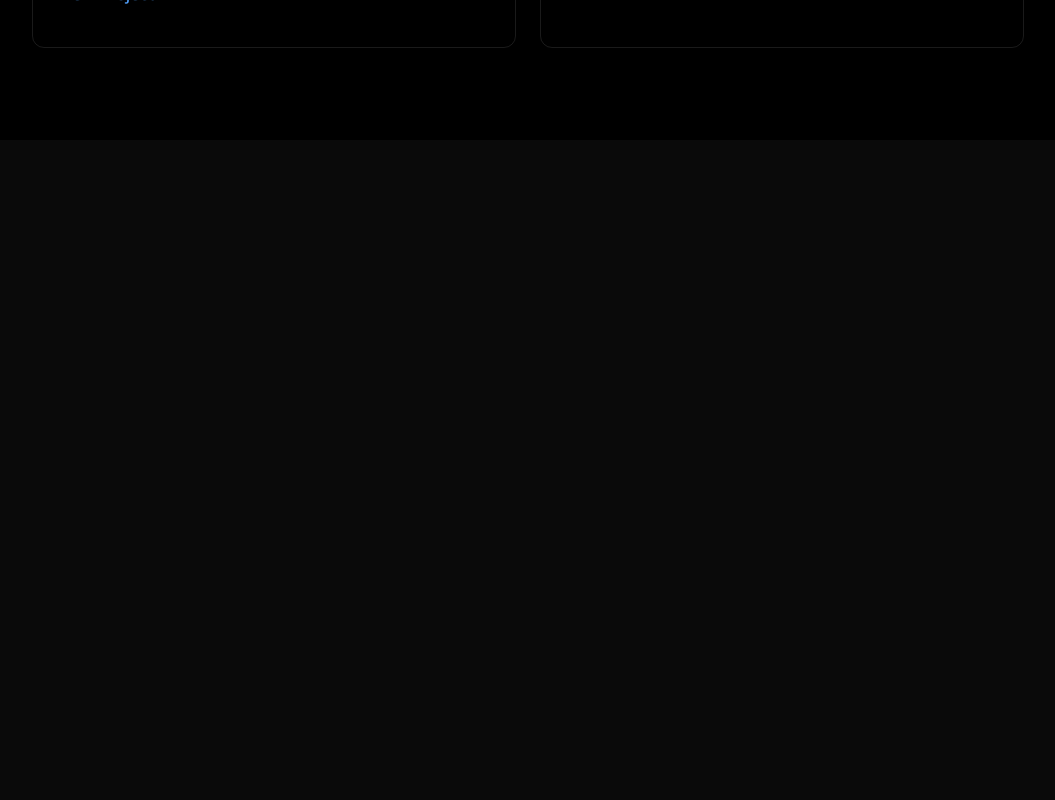
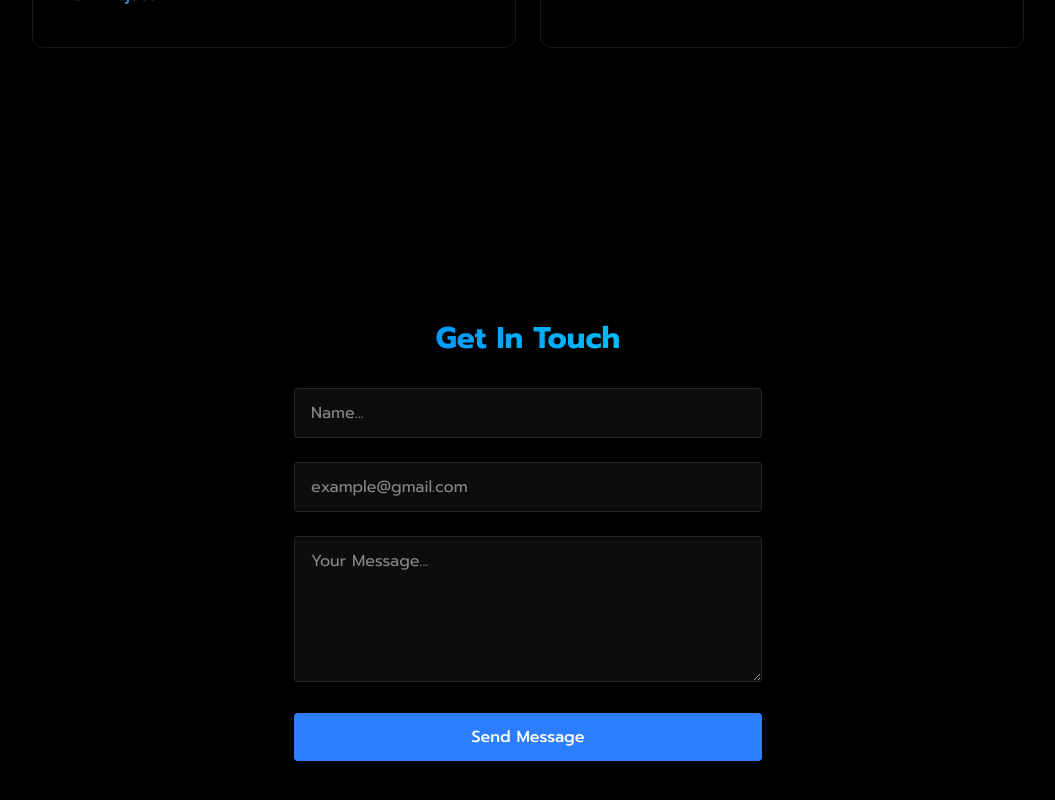
Before and after one commit to Primegicsocialmedia/Project-1, a React (Vite) app: page / in a window 1280 px wide. Shown: the part 2316-3116 px from the top of the page, without its empty margins (112-1167 px from the left). Before the commit the page ends 2456 px from the top, so only its background shows below. Built offline with nearby package versions, Linux system fonts and the light colour scheme.

Commit message:
contact form completed

```diff
--- a/src/App.jsx
+++ b/src/App.jsx
@@ -5,6 +5,7 @@
 import Home from "./components/sections/Home";
 import About from "./components/sections/About";
 import Projects from "./components/sections/Projects";
+import { Contact } from "./components/sections/Contact";
 
 
 
@@ -25,6 +26,7 @@
           <Home />
           <About />
           <Projects />
+          <Contact />
     </div>
    </>
   );
--- a/src/components/SignInSignUp.jsx
+++ /dev/null
@@ -1,89 +0,0 @@
-import React, { useState } from "react";
-
-const SignInSignUp = () => {
-  const [isSignUp, setIsSignUp] = useState(false);
-
-  return (
-    <div className="min-h-screen flex items-center justify-center bg-linear-135 from-blue-950 via-blue-900   to-blue-800 p-8 relative">
-      <div className="absolute top-0 left-0 w-full h-full">
-        <div className="absolute top-[10%] left-[15%] w-72 h-72 rounded-full bg-radial from-yellow-400/40 to-transparent blur-3xl animate-pulse-slow"></div>
-        <div className="absolute bottom-[20%] right-[10%] w-84 h-84 rounded-full bg-radial from-yellow-400/40 to-transparent blur-3xl animate-pulse-slow animation-delay-2000"></div>
-        <div className="absolute top-[45%] left-[50%] -translate-x-1/2 w-84 h-84 rounded-full bg-radial from-yellow-400/40 to-transparent blur-3xl animate-pulse-slow animation-delay-3000"></div>
-      </div>
-      <div className="@container max-w-md w-full p-8 bg-blue-950/30 rounded-2xl shadow-[0_20px_50px_rgba(0,_29,_61,_0.7)] backdrop-blur-xl border border-blue-800/50 animate-fade-in relative">
-        <div className="absolute inset-0  rounded-2xl bg-gradient-to-br from-blue-800/20 to-transparent  "></div>
-        <div className="relative">
-          <h2 className="text-3xl text-extrabold text-center text-yellow-300 mb-2 tracking-tight">
-            {isSignUp ? "Create Account" : "Welcome Back"}
-          </h2>
-          <p className="text-blue-200 text-center mb-8">
-            {isSignUp
-              ? "Join our community today"
-              : "Sign in to continue your journey"}
-          </p>
-          <form className="mt-8 space-y-5">
-            {isSignUp && (
-              <div className="group">
-                <input
-                  type="text"
-                  placeholder="Full Name"
-                  className="w-full p-4 bg-blue-900/30 rounded-xl border border-blue-700/50 text-white placeholder-blue-300/50 outline-none focus:ring-2 focus:ring-yellow-400/50 focus:border-transparent transition-all"
-                />
-              </div>
-            )}
-
-            <div className="group">
-              <input
-                type="Email"
-                placeholder="Email Address"
-                className="w-full p-4 bg-blue-900/30 rounded-xl border border-blue-700/50 text-white placeholder-blue-300/50 outline-none focus:ring-2 focus:ring-yellow-400/50 focus:border-transparent transition-all"
-              />
-            </div>
-            <div className="group">
-              <input
-                type="password"
-                placeholder="Password"
-                className="w-full p-4 bg-blue-900/30 rounded-xl border border-blue-700/50 text-white placeholder-blue-300/50 outline-none focus:ring-2 focus:ring-yellow-400/50 focus:border-transparent transition-all"
-              />
-            </div>
-            <button className="group w-full p-4 mt-6 bg-gradient-to-r from-yellow-500 to-yellow-400 text-blue-950 rounded-xl font-bold shadow-lg hover:shadow-yellow-400/40 overflow-hidden transform transform-style-3d hover:-translate-y-.5 hover:scale-105 hover:translate-z-20 transition-all duration-300 relative">
-              <span className="relative z-10 pointer-events-none">
-                {isSignUp ? "Create Account" : "Sign In"}
-              </span>
-              <span className="absolute inset-0 bg-gradient-to-r from-yellow-500 to-yellow-300 opacity-0 group-hover:opacity-100 transition-opacity pointer-events-none"></span>
-            </button>
-          </form>
-
-          <p className="mt-8 text-blue-200/80 text-center">
-            {isSignUp ? "Already have an account?" : "Don't have an account?"}
-            <span
-              className="text-yellow-300 font-bold cursor-pointer hover:text-yellow-400 ml-1 transition-colors"
-              onClick={() => setIsSignUp(!isSignUp)}
-            >
-              {isSignUp ? "Sign In" : "Sign Up"}
-            </span>
-          </p>
-          <div className="mt-8 pt-6 border-blue-800/30">
-            <p className="text-blue-200/70 text-center text-sm mb-4">
-              {" "}
-              Or continue with
-            </p>
-            <div className="flex justify-center space-x-6">
-              <button className="p-3 bg-blue-900/40 rounded-lg hover:bg-blue-800/50 transition-colors text-yellow-400 hover:text-yellow-300">
-                <i className="bx bxl-google text-2xl"></i>
-              </button>
-              <button className="p-3 bg-blue-900/40 rounded-lg hover:bg-blue-800/50 transition-colors text-yellow-400 hover:text-yellow-300">
-                <i className="bx bxl-apple text-2xl"></i>
-              </button>
-              <button className="p-3 bg-blue-900/40 rounded-lg hover:bg-blue-800/50 transition-colors text-yellow-400 hover:text-yellow-300">
-                <i className="bx bxl-facebook text-2xl"></i>
-              </button>
-            </div>
-          </div>
-        </div>
-      </div>
-    </div>
-  );
-};
-
-export default SignInSignUp;
--- a/src/components/sections/Contact.jsx
+++ b/src/components/sections/Contact.jsx
@@ -0,0 +1,97 @@
+import { useState } from "react";
+import { RevealOnScroll } from "../RevealOnScroll";
+import emailjs from "emailjs-com";
+
+export const Contact = () => {
+  const [formData, setFormData] = useState({
+    name: "",
+    email: "",
+    message: "",
+  });
+
+  const handleSubmit = (e) => {
+    e.preventDefault();
+
+    emailjs
+      .sendForm(
+        import.meta.env.VITE_SERVICE_ID,
+        import.meta.env.VITE_TEMPLATE_ID,
+        e.target,
+        import.meta.env.VITE_PUBLIC_KEY
+      )
+      .then((result) => {
+        alert("Message Sent!");
+        setFormData({ name: "", email: "", message: "" });
+      })
+      .catch(() => alert("Oops! Something went wrong. Please try again."));
+  };
+
+  return (
+    <section
+      id="contact"
+      className="min-h-screen flex items-center justify-center py-20"
+    >
+      <RevealOnScroll>
+        <div className="px-4 w-full min-w-[300px] md:w-[500px] sm:w-2/3 p-6">
+          <h2 className="text-3xl font-bold mb-8 bg-gradient-to-r from-blue-500 to-cyan-400 bg-clip-text text-transparent text-center">
+            {" "}
+            Get In Touch
+          </h2>
+          <form className="space-y-6" onSubmit={handleSubmit}>
+            <div className="relative">
+              <input
+                type="text"
+                id="name"
+                name="name"
+                required
+                value={formData.name}
+                className="w-full bg-white/5 border border-white/10 rounded px-4 py-3 text-white transition focus:outline-none focus:border-blue-500 focus:bg-blue-500/5"
+                placeholder="Name..."
+                onChange={(e) =>
+                  setFormData({ ...formData, name: e.target.value })
+                }
+              />
+            </div>
+
+            <div className="relative">
+              <input
+                type="email"
+                id="email"
+                name="email"
+                required
+                value={formData.email}
+                className="w-full bg-white/5 border border-white/10 rounded px-4 py-3 text-white transition focus:outline-none focus:border-blue-500 focus:bg-blue-500/5"
+                placeholder="example@gmail.com"
+                onChange={(e) =>
+                  setFormData({ ...formData, email: e.target.value })
+                }
+              />
+            </div>
+
+            <div className="relative">
+              <textarea
+                id="message"
+                name="message"
+                required
+                rows={5}
+                value={formData.message}
+                className="w-full bg-white/5 border border-white/10 rounded px-4 py-3 text-white transition focus:outline-none focus:border-blue-500 focus:bg-blue-500/5"
+                placeholder="Your Message..."
+                onChange={(e) =>
+                  setFormData({ ...formData, message: e.target.value })
+                }
+              />
+            </div>
+
+            <button
+              type="submit"
+              className="w-full bg-blue-500 text-white py-3 px-6 rounded font-medium transition relative overflow-hidden hover:-translate-y-0.5 hover:shadow-[0_0_15px_rgba(59,130,246,0.4)]"
+            >
+              Send Message
+            </button>
+          </form>
+        </div>
+      </RevealOnScroll>
+    </section>
+  );
+};
```
Also changed, not shown: 1 other file (tests, documents, lock files or other folders).
